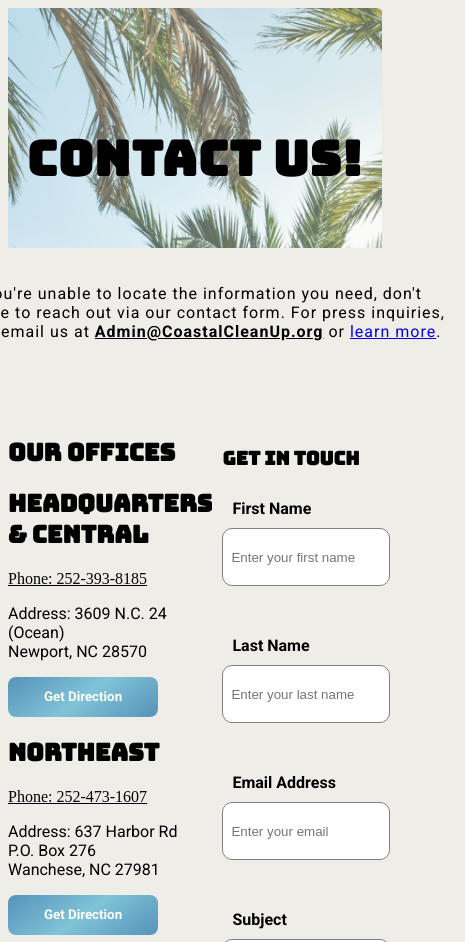
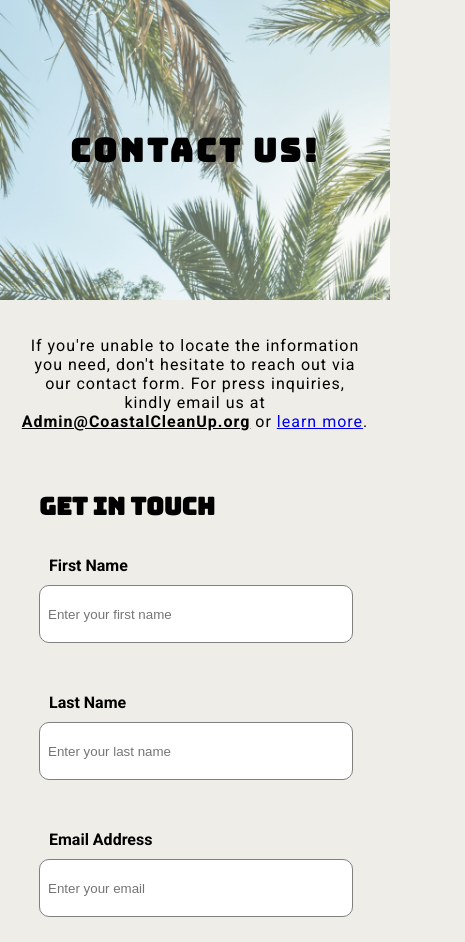
Before and after one commit to zt8media/Coastal-Cleanup, a website: page erica/contact.html in a window 390 px wide. Shown: the top 942 px of the page, 465 px wide, since content can reach past the window. Drawn offline with Linux system fonts and the light colour scheme.

Commit message:
fixed mobile design

```diff
--- a/erica/contact.css
+++ b/erica/contact.css
@@ -1,13 +1,17 @@
 body {
     background-color: #EEEDE7;
+    margin:0;
+    padding:0;
 }
 .contact-text {
     font-size: 3em;
     font-family: "Bungee", sans-serif;
+    letter-spacing: 3px;
 }
 
 .contact-text-body {
     font-family: "Bungee", sans-serif;
+    font-size: 1.5em;
 }
 
 .form-font {
@@ -230,9 +234,8 @@
     justify-content: space-evenly;
 }
 
-/* For tablets (portrait and landscape) */
-@media (min-width: 600px) and (max-width: 1024px) {
-    /* Your tablet-specific styles go here */
+/*media quuery for mobile*/
+@media (max-width: 769px) {
     .container {
         width: 80%;
         padding: 20px;
@@ -240,7 +243,7 @@
 
     .banner {
         width: 90%;
-        padding: 15px;
+        bottom: 0px;
     }
 
     .formc input {
@@ -253,12 +256,14 @@
 
     .split-container {
         flex-direction: column;
+        align-items: center;
     }
 
     .office-container {
         display: flex;
         flex-direction: column;
         align-items: center;
+        padding: 15px;
     }
 
     .office {
@@ -270,4 +275,8 @@
     .contact-text-body {
         justify-content: center;
     }
+
+    .contact-text {
+        font-size: 2em;
+    }
 }
--- a/erica/contact.html
+++ b/erica/contact.html
@@ -11,9 +11,7 @@
     <link rel="preconnect" href="https://fonts.googleapis.com">
     <link rel="preconnect" href="https://fonts.gstatic.com" crossorigin>
     <link href="https://fonts.googleapis.com/css2?family=Roboto:ital,wght@0,100;0,300;0,400;0,500;0,700;0,900;1,100;1,300;1,400;1,500;1,700;1,900&display=swap" rel="stylesheet">
-    <script src="https://www.google.com/recaptcha/api.js" async defer></script>
-    <script src="https://www.google.com/recaptcha/api.js?onload=onloadCallback&render=explicit" async defer></script>
-</head>
+ </head>
 <body>
     <header class="contact-hero">
         <div class="contact-us">
@@ -94,7 +92,7 @@
                 </article>
                 <article class="office">
                     <h2 class="contact-text-body">Media Contact</h2>
-                    <p class="contact-info-font">Coastal Clean Up<br>Communications Director<br>Email: Admin@CoastalCleanUp.org<br></p>
+                    <p class="contact-info-font">Coastal Clean Up<br>Communications Director<br><a href="mailto:Admin@CoastalCleanUp.org" class="email-link">Admin@CoastalCleanUp.org</a> <br></p>
                     <p class="contact-phone">Phone: 252-393-8185</p>
                 </article>
             </aside>
```
